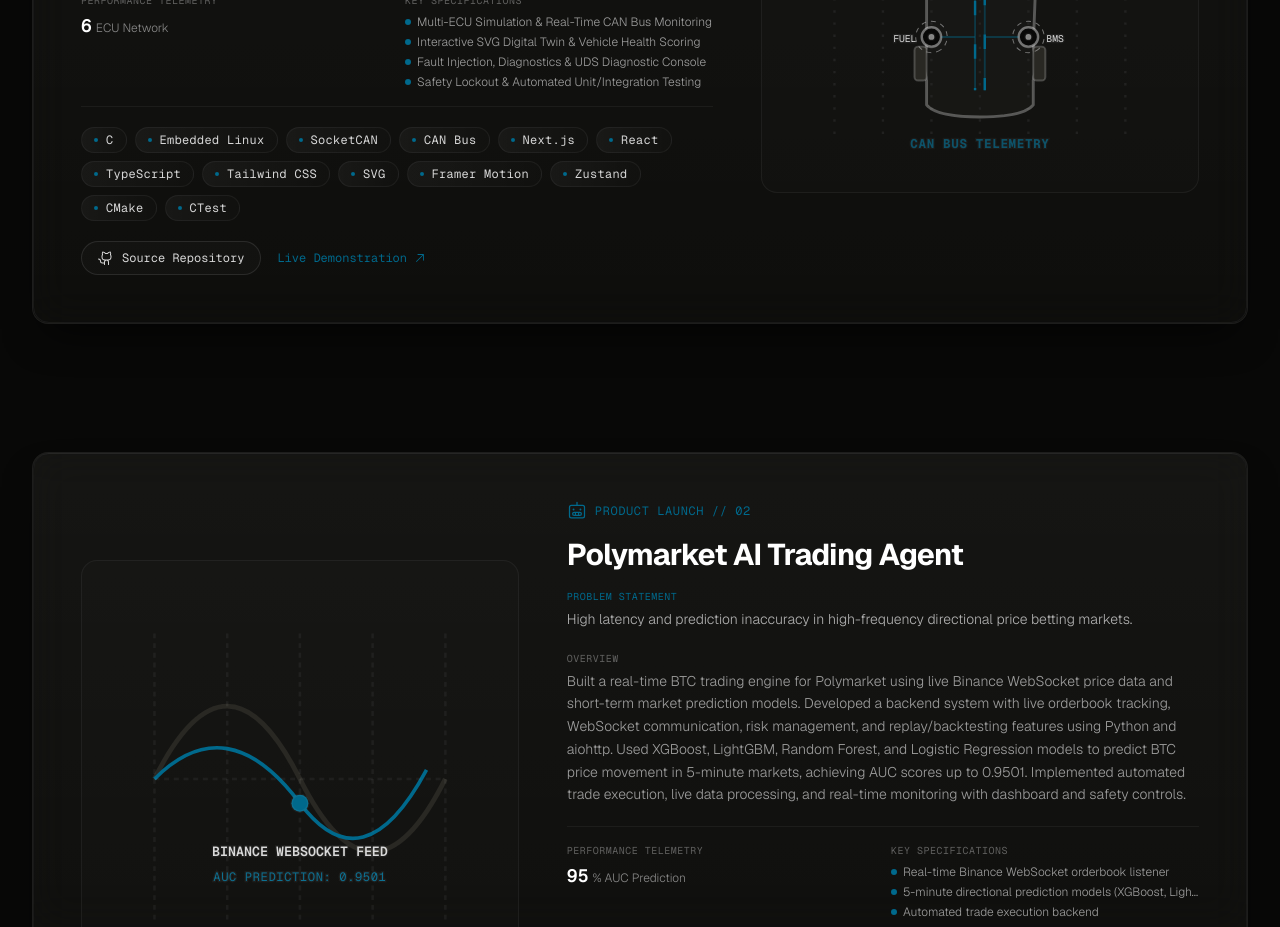
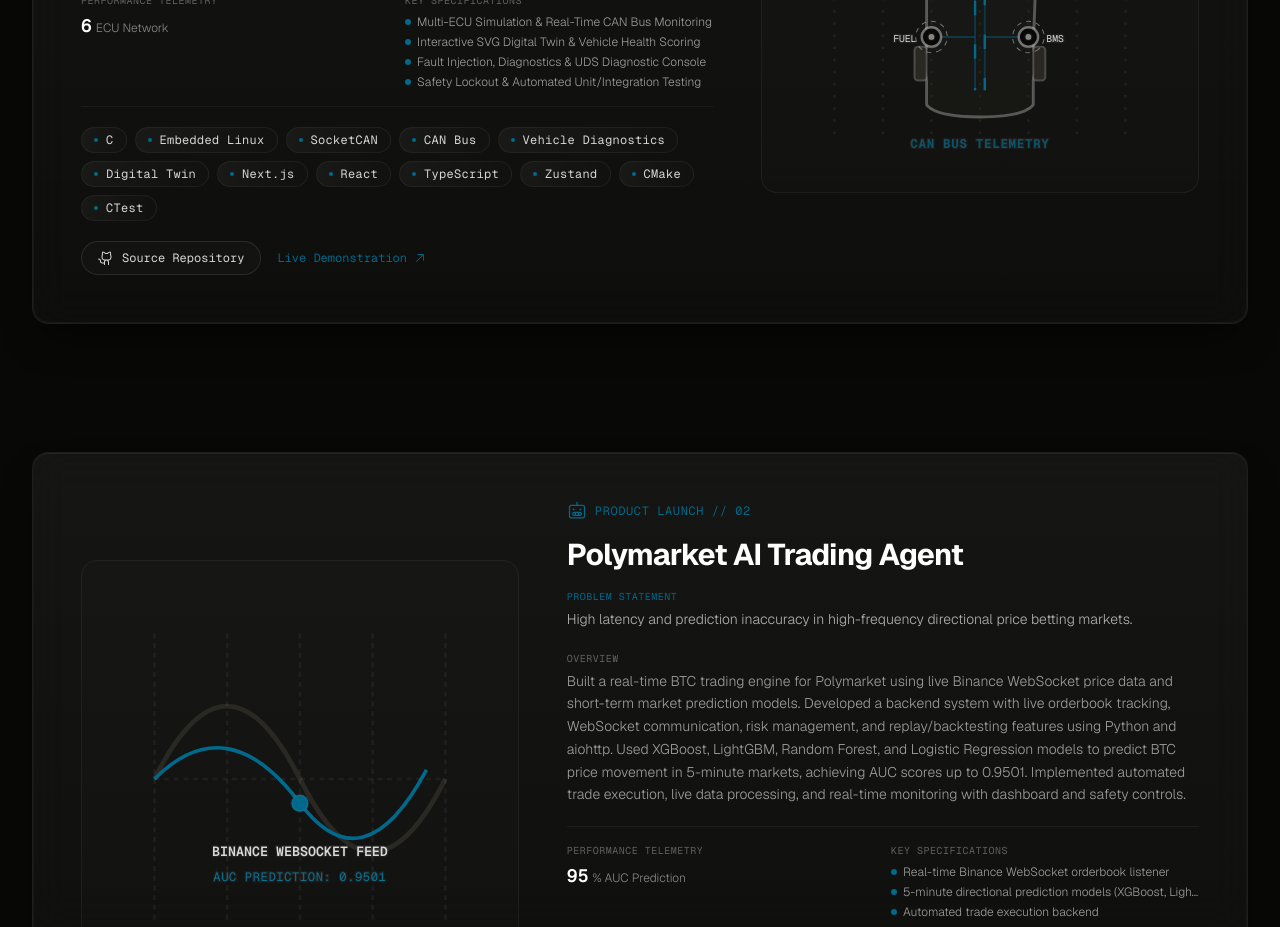
Before and after one commit to satish05112003/Portfolio, a Next.js app: page / in a window 1280 px wide. Shown: the part 2600-3527 px from the top of the page. Built offline with nearby package versions, Linux system fonts and the light colour scheme.

Commit message:
Refactor: Refine Vehicle Health Monitor tech stack badges for automotive engineering focus

```diff
--- a/src/data/portfolioData.ts
+++ b/src/data/portfolioData.ts
@@ -5,7 +5,7 @@
     id: "vehicle-health-monitor",
     project_name: "Vehicle Health Monitor",
     description: "Built an Automotive Digital Twin and Vehicle Diagnostics Platform that simulates six ECUs communicating over a virtual CAN Bus. The system provides real-time health monitoring, fault injection, CAN telemetry visualization, safety diagnostics, and an interactive SVG-based vehicle dashboard that visually highlights affected subsystems during failures.",
-    tech_stack: ["C", "Embedded Linux", "SocketCAN", "CAN Bus", "Next.js", "React", "TypeScript", "Tailwind CSS", "SVG", "Framer Motion", "Zustand", "CMake", "CTest"],
+    tech_stack: ["C", "Embedded Linux", "SocketCAN", "CAN Bus", "Vehicle Diagnostics", "Digital Twin", "Next.js", "React", "TypeScript", "Zustand", "CMake", "CTest"],
     project_url: "https://github.com/satish05112003/vehicle-health-monitor",
     github_url: "https://github.com/satish05112003/vehicle-health-monitor",
     start_date: null,
```
